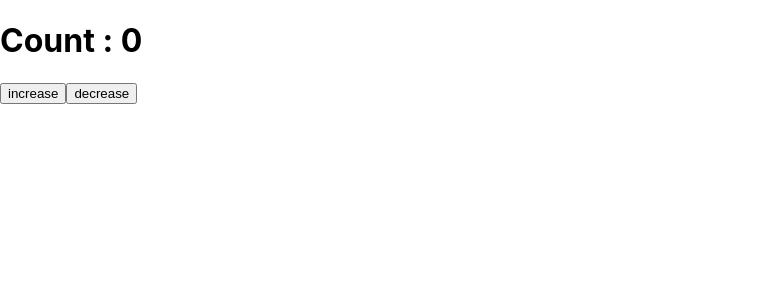
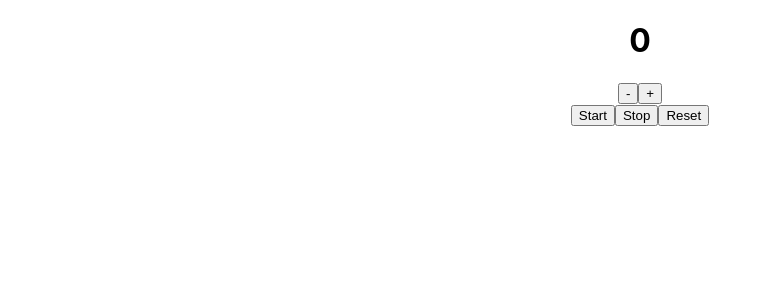
Before and after one commit to jonytalukdar/my-app, a React (Create React App) app: page / in a window 1280 px wide. Shown: the top 300 px of the page, without its empty margins (0-772 px from the left). Built offline with nearby package versions, Linux system fonts and the light colour scheme.

Commit message:
added three button for start stop and reset

```diff
--- a/src/App.js
+++ b/src/App.js
@@ -10,15 +10,24 @@ class App extends React.Component {
   };
 
   decreaseCount = () => {
-    this.setState({ count: this.state.count - 1 });
+    if (this.state.count > 0) {
+      this.setState({ count: this.state.count - 1 });
+    }
   };
 
   render() {
     return (
-      <div>
-        <h1>Count : {this.state.count}</h1>
-        <button onClick={this.increaseCount}>increase</button>
-        <button onClick={this.decreaseCount}>decrease</button>
+      <div style={{ textAlign: 'center' }}>
+        <h1>
+          {' '}
+          <span>{this.state.count}</span>
+        </h1>
+        <button onClick={this.decreaseCount}>-</button>
+        <button onClick={this.increaseCount}>+</button>
+        <br />
+        <button>Start</button>
+        <button>Stop</button>
+        <button>Reset</button>
       </div>
     );
   }
```
